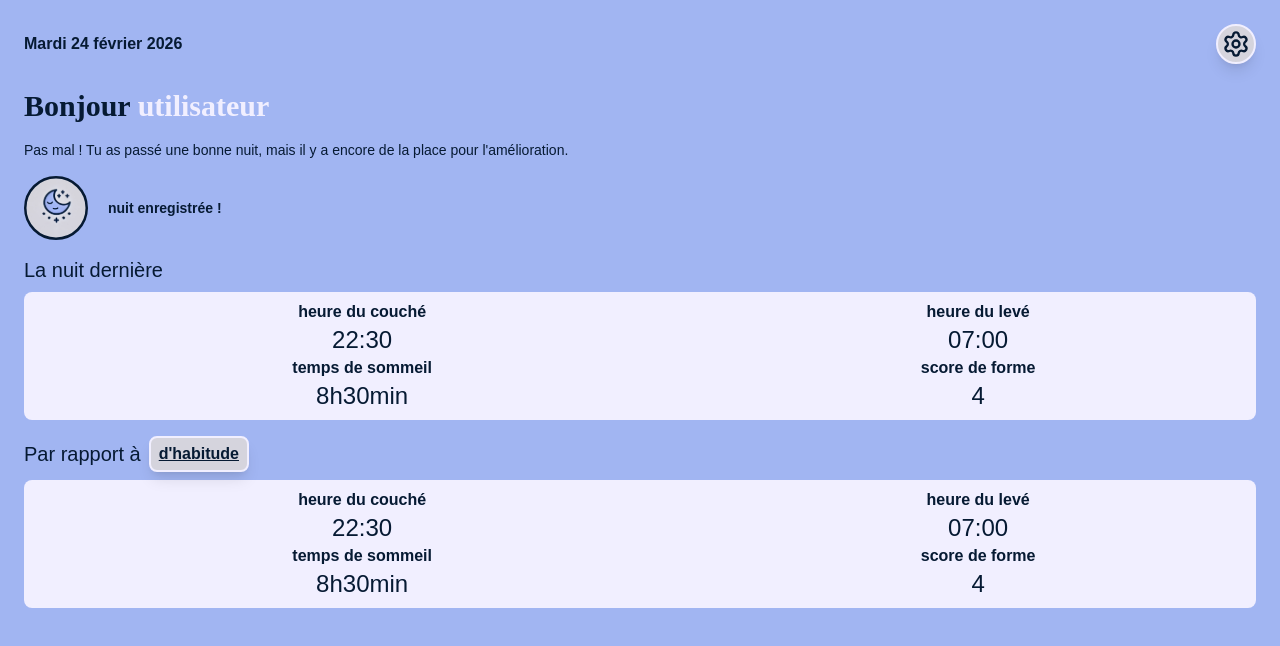
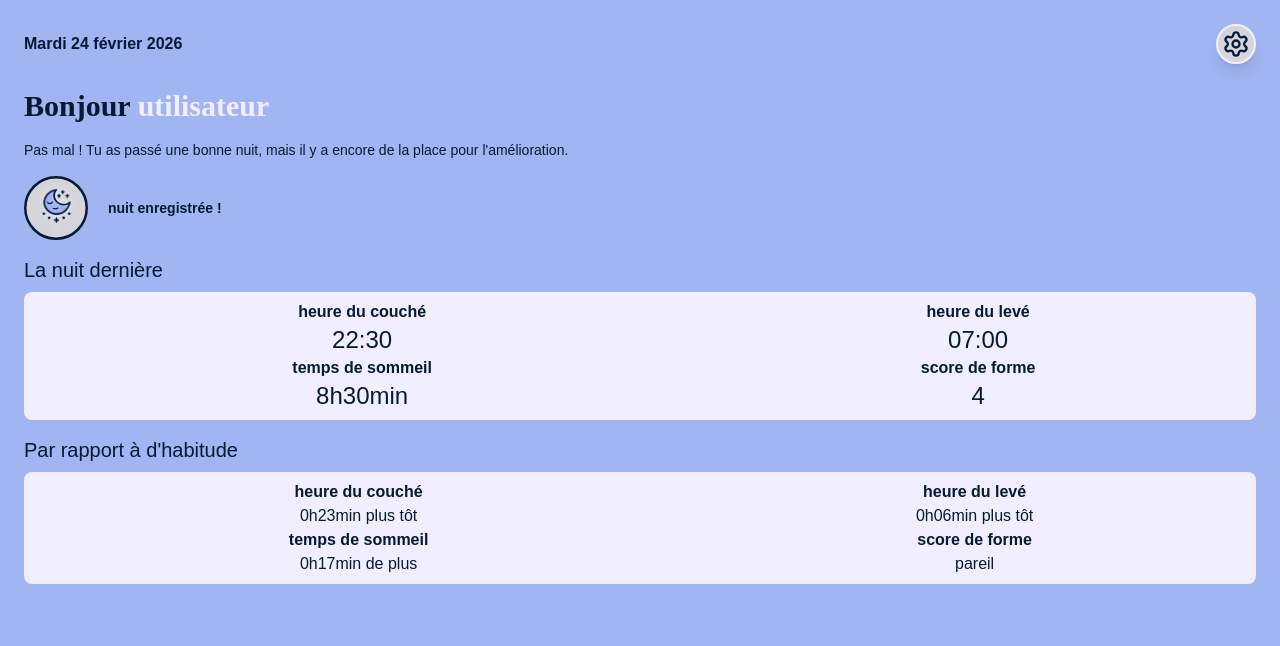
Before and after one commit to CFournier59/nitewise, a React app in the folder frontend/: page /#/ in a window 1280 px wide. Shown: the top 646 px of the page. Built offline with nearby package versions, Linux system fonts and the light colour scheme; the HTML template or start-up script is replaced by a standard one.

Commit message:
Dahboard : - composant décomposé en sous composants table et compareTable - logique d'affichage et calcul de comparaison implémenté - création d'un fichier utils pour les fonctions réutilisées

```diff
--- a/frontend/public/data/nites.json
+++ b/frontend/public/data/nites.json
@@ -10,8 +10,8 @@
   {
     "id": "02",
     "title": "Nuit #00002",
-    "bedTime": "2024-06-02T23:23:00",
-    "wakeUpTime": "2024-06-03T07:30:00",
+    "bedTime": "2026-02-25T23:23:00",
+    "wakeUpTime": "2026-02-26T07:30:00",
     "quality": 3,
     "notes": "J'ai eu du mal à m'endormir, mais j'ai dormi profondément une fois endormi."
   },
--- a/frontend/src/components/DashBoard/compareTable.tsx
+++ b/frontend/src/components/DashBoard/compareTable.tsx
@@ -1,12 +1,22 @@
 import type { Nite } from '../../types'
 import { useState } from 'react'
+import {
+  hoursOf,
+  minutesOf,
+  computeDayTransition,
+  unComputeDayTransition,
+  computeTimeDiff,
+  computeDurationDiff,
+} from '../../utils'
 
 export default function CompareTable({
   lastNite,
   nites,
+  lnDuration,
 }: {
   lastNite: Nite | undefined
   nites: Nite[]
+  lnDuration: number
 }) {
   // creating a potental night before last night
   const d = new Date()
@@ -14,56 +24,49 @@ export default function CompareTable({
   d.setHours(17, 0, 0, 0)
   const bedTimeBoundary = d.toISOString()
   if (!lastNite) return null
-  const niteBeforeLast: Nite | undefined = nites.find(
+  const niteBefore: Nite | undefined = nites.find(
     (nite) => nite.bedTime > bedTimeBoundary && nite.bedTime < lastNite.bedTime
   )
 
-  // creating the average night
+  const nbDuration = niteBefore
+    ? new Date(niteBefore.wakeUpTime).getTime() -
+      new Date(niteBefore.bedTime).getTime()
+    : 0
+
+  // creating an average night
+
   const avgBedTime = ((nites: Nite[]) => {
     if (nites.length === 0) return null
-    const DAY = 24 * 60 * 60 * 1000
-    const BOUNDARY = 17 * 60 * 60 * 1000
     const timestamps = nites.map((nite) => {
       const date = new Date(nite.bedTime)
       const ms = date.getHours() * 3600000 + date.getMinutes() * 60000
-      return ms < BOUNDARY ? ms + DAY : ms
+      return computeDayTransition(ms, 'bedTime')
     })
     const avg = timestamps.reduce((a, b) => a + b, 0) / timestamps.length
-    const normalized = avg >= DAY ? avg - DAY : avg
-    const hours = Math.floor(normalized / 3600000)
-    const minutes = Math.floor((normalized % 3600000) / 60000)
-    return `1970-01-01T${String(hours).padStart(2, '0')}:${String(
-      minutes
+    unComputeDayTransition(avg, 'bedTime')
+    return `1970-01-01T${String(hoursOf(avg)).padStart(2, '0')}:${String(
+      minutesOf(avg)
     ).padStart(2, '0')}:00`
   })(nites)
+
   const avgWakeUpTime = ((nites: Nite[]) => {
     if (nites.length === 0) return null
-    const DAY = 24 * 60 * 60 * 1000
-    const BOUNDARY = 17 * 60 * 60 * 1000
     const timestamps = nites.map((nite) => {
       const date = new Date(nite.wakeUpTime)
       const ms = date.getHours() * 3600000 + date.getMinutes() * 60000
-      return ms > BOUNDARY ? ms - DAY : ms
+      return computeDayTransition(ms, 'wakeUpTime')
     })
     const avg = timestamps.reduce((a, b) => a + b, 0) / timestamps.length
-    const normalized = avg <= 0 ? avg + DAY : avg
-    const hours = Math.floor(normalized / 3600000)
-    const minutes = Math.floor((normalized % 3600000) / 60000)
-    return `1970-01-01T${String(hours).padStart(2, '0')}:${String(
-      minutes
+    unComputeDayTransition(avg, 'wakeUpTime')
+    return `1970-01-01T${String(hoursOf(avg)).padStart(2, '0')}:${String(
+      minutesOf(avg)
     ).padStart(2, '0')}:00`
   })(nites)
-  console.log(avgWakeUpTime)
-  const avgSleepTime = Math.round(
-    nites.reduce((acc, nite) => {
-      const diff =
-        new Date(nite.wakeUpTime).getTime() - new Date(nite.bedTime).getTime()
-      return acc + diff
-    }, 0) / nites.length
-  )
+
   const avgQuality = Math.round(
     nites.reduce((acc, nite) => acc + nite.quality, 0) / nites.length
   )
+
   const averageNite: Nite | undefined = {
     bedTime: avgBedTime!,
     wakeUpTime: avgWakeUpTime!,
@@ -73,8 +76,15 @@ export default function CompareTable({
     notes: '0',
   }
 
+  const avgDuration = Math.round(
+    nites.reduce((acc, nite) => {
+      const diff =
+        new Date(nite.wakeUpTime).getTime() - new Date(nite.bedTime).getTime()
+      return acc + diff
+    }, 0) / nites.length
+  )
+
   // enabling the feature to toggle comparison element
-
   const [compareMode, setCompareMode] = useState<string>('average')
   function toggleElement() {
     if (compareMode === 'average') {
@@ -83,32 +93,58 @@ export default function CompareTable({
       setCompareMode('average')
     }
   }
-  const elementToCompare =
-    compareMode === 'average' ? averageNite : niteBeforeLast
-  console.log(elementToCompare)
+
+  const timeToCompare = niteBefore
+    ? compareMode === 'average'
+      ? averageNite
+      : niteBefore
+    : averageNite
+
+  const durationToCompare = niteBefore
+    ? compareMode === 'average'
+      ? avgDuration
+      : nbDuration
+    : avgDuration
+
+  const qualityToCompare = niteBefore
+    ? compareMode === 'average'
+      ? avgQuality
+      : niteBefore.quality
+    : avgQuality
 
   return (
     <section className={`mt-4 ${!lastNite && 'opacity-50'}`}>
       <div className="flex items-center gap-2">
-        <h2 className="text-xl">Par rapport à</h2>
+        <h2 className="text-xl">Par rapport à {!niteBefore && "d'habitude"}</h2>
+        {niteBefore && (
           <button
             onClick={toggleElement}
             className="underline decoration-solid font-bold bg-col1 border-2 border-col2 rounded-lg px-2 py-1 shadow-lg active:translate-y-2 active:shadow-none"
           >
             {compareMode === 'average' ? "d'habitude" : 'la nuit précédente'}
           </button>
+        )}
       </div>
       <table className="bg-col2 rounded-lg w-full mt-2">
+        <tbody>
           <tr>
             <th className="pt-2">heure du couché</th>
             <th className="pt-2">heure du levé</th>
           </tr>
           <tr>
-          <td className={`text-center text-2xl ${!lastNite && 'text-col2'}`}>
-            {lastNite ? lastNite.bedTime.substring(11, 16) : '0'}
+            <td className={`text-center  `}>
+              {computeTimeDiff(
+                lastNite.bedTime,
+                timeToCompare.bedTime,
+                'bedTime'
+              )}
             </td>
-          <td className={`text-center text-2xl ${!lastNite && 'text-col2'}`}>
-            {lastNite ? lastNite.wakeUpTime.substring(11, 16) : '0'}
+            <td className={`text-center `}>
+              {computeTimeDiff(
+                lastNite.wakeUpTime,
+                timeToCompare.wakeUpTime,
+                'wakeUpTime'
+              )}
             </td>
           </tr>
           <tr>
@@ -116,29 +152,17 @@ export default function CompareTable({
             <th>score de forme</th>
           </tr>
           <tr>
-          <td
-            className={`text-center text-2xl pb-2 ${!lastNite && 'text-col2'}`}
-          >
-            {lastNite
-              ? (() => {
-                  const diff =
-                    new Date(lastNite.wakeUpTime).getTime() -
-                    new Date(lastNite.bedTime).getTime()
-
-                  const mins = Math.floor(diff / 60000)
-                  const h = Math.floor(mins / 60)
-                  const m = mins % 60
-
-                  return `${h}h${m.toString().padStart(2, '0')}min`
-                })()
-              : '0h'}
+            <td className={`text-center pb-2 `}>
+              {computeDurationDiff(lnDuration, durationToCompare)}
             </td>
-          <td
-            className={`text-center text-2xl pb-2 ${!lastNite && 'text-col2'}`}
-          >
-            {lastNite ? lastNite.quality : '0'}
+            <td className="text-center pb-2">
+              {(() => {
+                const diff = lastNite.quality - qualityToCompare
+                return diff === 0 ? 'pareil' : diff
+              })()}
             </td>
           </tr>
+        </tbody>
       </table>
     </section>
   )
--- a/frontend/src/components/DashBoard/dashboard.tsx
+++ b/frontend/src/components/DashBoard/dashboard.tsx
@@ -20,6 +20,11 @@ export default function DashBoard({ nites }: { nites: Nite[] }) {
   d.setHours(17, 0, 0, 0)
   const bedTimeBoundary = d.toISOString()
   const lastNite = nites.find((nite) => nite.bedTime > bedTimeBoundary)
+
+  const lnDuration = lastNite
+    ? new Date(lastNite.wakeUpTime).getTime() -
+      new Date(lastNite.bedTime).getTime()
+    : 0
 
   return (
     <main>
@@ -44,8 +49,14 @@ export default function DashBoard({ nites }: { nites: Nite[] }) {
           </div>
         )}
       </div>
-      <Table lastNite={lastNite} />
-      {lastNite && <CompareTable nites={nites} lastNite={lastNite} />}
+      <Table lastNite={lastNite} lnDuration={lnDuration} />
+      {lastNite && (
+        <CompareTable
+          nites={nites}
+          lastNite={lastNite}
+          lnDuration={lnDuration}
+        />
+      )}
     </main>
   )
 }
--- a/frontend/src/components/DashBoard/table.tsx
+++ b/frontend/src/components/DashBoard/table.tsx
@@ -1,10 +1,18 @@
 import type { Nite } from '../../types'
+import { hoursOf, minutesOf } from '../../utils'
 
-export default function Table({ lastNite }: { lastNite: Nite | undefined }) {
+export default function Table({
+  lastNite,
+  lnDuration,
+}: {
+  lastNite: Nite | undefined
+  lnDuration: number
+}) {
   return (
     <section className={`mt-4 ${!lastNite && 'opacity-50'}`}>
       <h2 className="text-xl">La nuit dernière</h2>
       <table className="bg-col2 rounded-lg w-full mt-2">
+        <tbody>
           <tr>
             <th className="pt-2">heure du couché</th>
             <th className="pt-2">heure du levé</th>
@@ -25,19 +33,7 @@ export default function Table({ lastNite }: { lastNite: Nite | undefined }) {
             <td
               className={`text-center text-2xl pb-2 ${!lastNite && 'text-col2'}`}
             >
-            {lastNite
-              ? (() => {
-                  const diff =
-                    new Date(lastNite.wakeUpTime).getTime() -
-                    new Date(lastNite.bedTime).getTime()
-
-                  const mins = Math.floor(diff / 60000)
-                  const h = Math.floor(mins / 60)
-                  const m = mins % 60
-
-                  return `${h}h${m.toString().padStart(2, '0')}min`
-                })()
-              : '0h'}
+              {`${hoursOf(lnDuration)}h${minutesOf(lnDuration).toString().padStart(2, '0')}min`}
             </td>
             <td
               className={`text-center text-2xl pb-2 ${!lastNite && 'text-col2'}`}
@@ -45,6 +41,7 @@ export default function Table({ lastNite }: { lastNite: Nite | undefined }) {
               {lastNite ? lastNite.quality : '0'}
             </td>
           </tr>
+        </tbody>
       </table>
     </section>
   )
--- /dev/null
+++ b/frontend/src/utils/index.tsx
@@ -0,0 +1,63 @@
+export function hoursOf(value: number) {
+  const hours = Math.floor(value / 3600000)
+  return hours
+}
+
+export function minutesOf(value: number) {
+  const minutes = Math.floor((value % 3600000) / 60000)
+  return minutes
+}
+
+export function computeDayTransition(value: number, transitionType: string) {
+  const DAY = 24 * 60 * 60 * 1000
+  const BOUNDARY = 17 * 60 * 60 * 1000
+  transitionType === 'bedTime'
+    ? value < BOUNDARY
+      ? value + DAY
+      : value
+    : value > BOUNDARY
+      ? value - DAY
+      : value
+  return value
+}
+
+export function unComputeDayTransition(value: number, transitionType: string) {
+  const DAY = 24 * 60 * 60 * 1000
+  transitionType === 'bedTime'
+    ? value >= DAY
+      ? value - DAY
+      : value
+    : value <= 0
+      ? value + DAY
+      : value
+  return value
+}
+
+// computing the difference between last night and the element to compare
+export function computeTimeDiff(
+  time1: string,
+  time2: string,
+  transitionType: string
+) {
+  const d1 = new Date(time1)
+  const ms1 = d1.getHours() * 3600000 + d1.getMinutes() * 60000
+  const d2 = new Date(time2)
+  const ms2 = d2.getHours() * 3600000 + d2.getMinutes() * 60000
+  const diff =
+    computeDayTransition(ms1, transitionType) -
+    computeDayTransition(ms2, transitionType)
+  return diff === 0
+    ? 'pareil'
+    : diff < 0
+      ? `${hoursOf(-diff)}h${minutesOf(-diff).toString().padStart(2, '0')}min plus tôt`
+      : `${hoursOf(diff)}h${minutesOf(diff).toString().padStart(2, '0')}min plus tard`
+}
+
+export function computeDurationDiff(duration1: number, duration2: number) {
+  const diff = duration1 - duration2
+  return diff === 0
+    ? 'pareil'
+    : diff < 0
+      ? `${hoursOf(-diff)}h${minutesOf(-diff).toString().padStart(2, '0')}min de moins`
+      : `${hoursOf(diff)}h${minutesOf(diff).toString().padStart(2, '0')}min de plus`
+}
```
Lines whose indentation alone changed are shown as unchanged.
